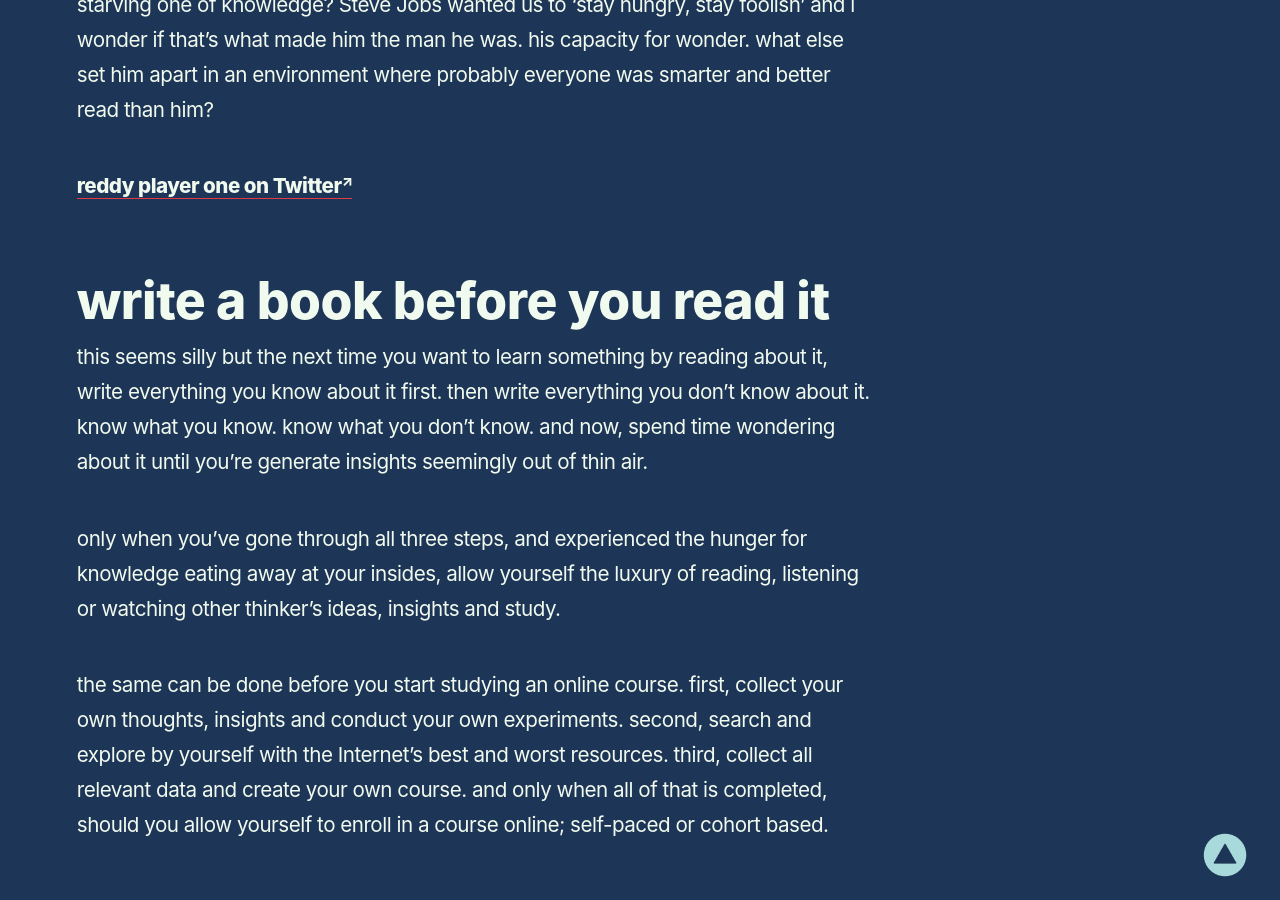
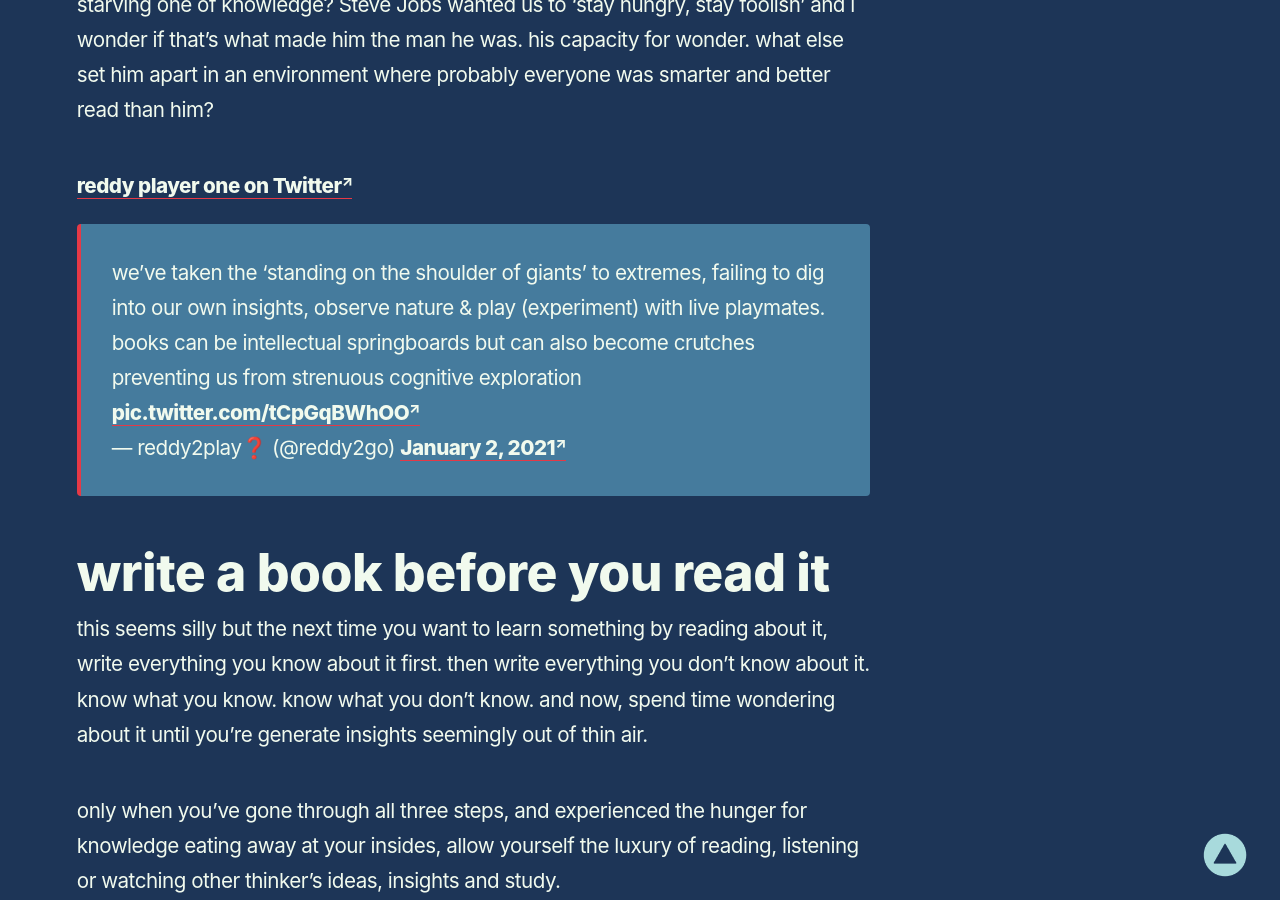
Before and after one commit to reddy2go/redgarden, a Jekyll site: the page built from _notes/do you wonder.md, in a window 1280 px wide and 900 px high, scrolled down 1886 px. Built offline with Jekyll 4.4.1, drawn with Linux system fonts in a browser that asks for light colours; some web fonts are replaced; comment, search, counter and statistics services are not loaded.

Commit message:
auto commit

```diff
--- a/_notes/do you wonder.md
+++ b/_notes/do you wonder.md
@@ -28,6 +28,8 @@ reading is the easiest way to use the understanding gained by other thinkers fro
 but what if we are stunting growth by feeding curiosity instead of causing growth by starving one of knowledge? Steve Jobs wanted us to ‘stay hungry, stay foolish’ and i wonder if that’s what made him the man he was. his capacity for wonder. what else set him apart in an environment where probably everyone was smarter and better read than him?
 
 [reddy player one on Twitter](https://twitter.com/reddy2go/status/1345251686902730753?s=21)
+<blockquote class="twitter-tweet" data-theme="dark"><p lang="en" dir="ltr">we’ve taken the ‘standing on the shoulder of giants’ to extremes, failing to dig into our own insights, observe nature &amp; play (experiment) with live playmates. books can be intellectual springboards but can also become crutches preventing us from strenuous cognitive exploration <a href="https://t.co/tCpGqBWhOO">pic.twitter.com/tCpGqBWhOO</a></p>&mdash; reddy2play❓ (@reddy2go) <a href="https://twitter.com/reddy2go/status/1345251686902730753?ref_src=twsrc%5Etfw">January 2, 2021</a></blockquote> <script async src="https://platform.twitter.com/widgets.js" charset="utf-8"></script>
+
 
 ## write a book before you read it
 
```
